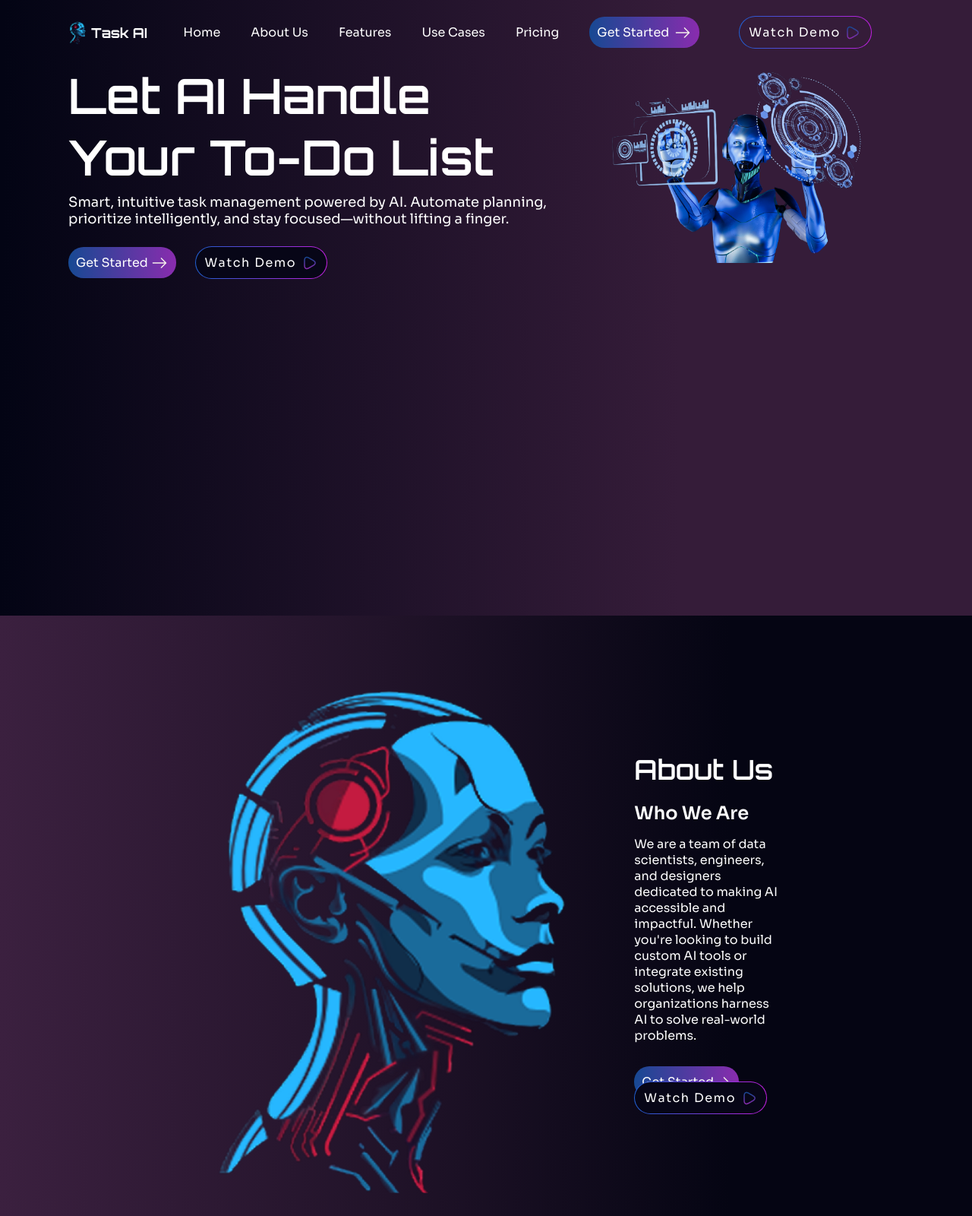
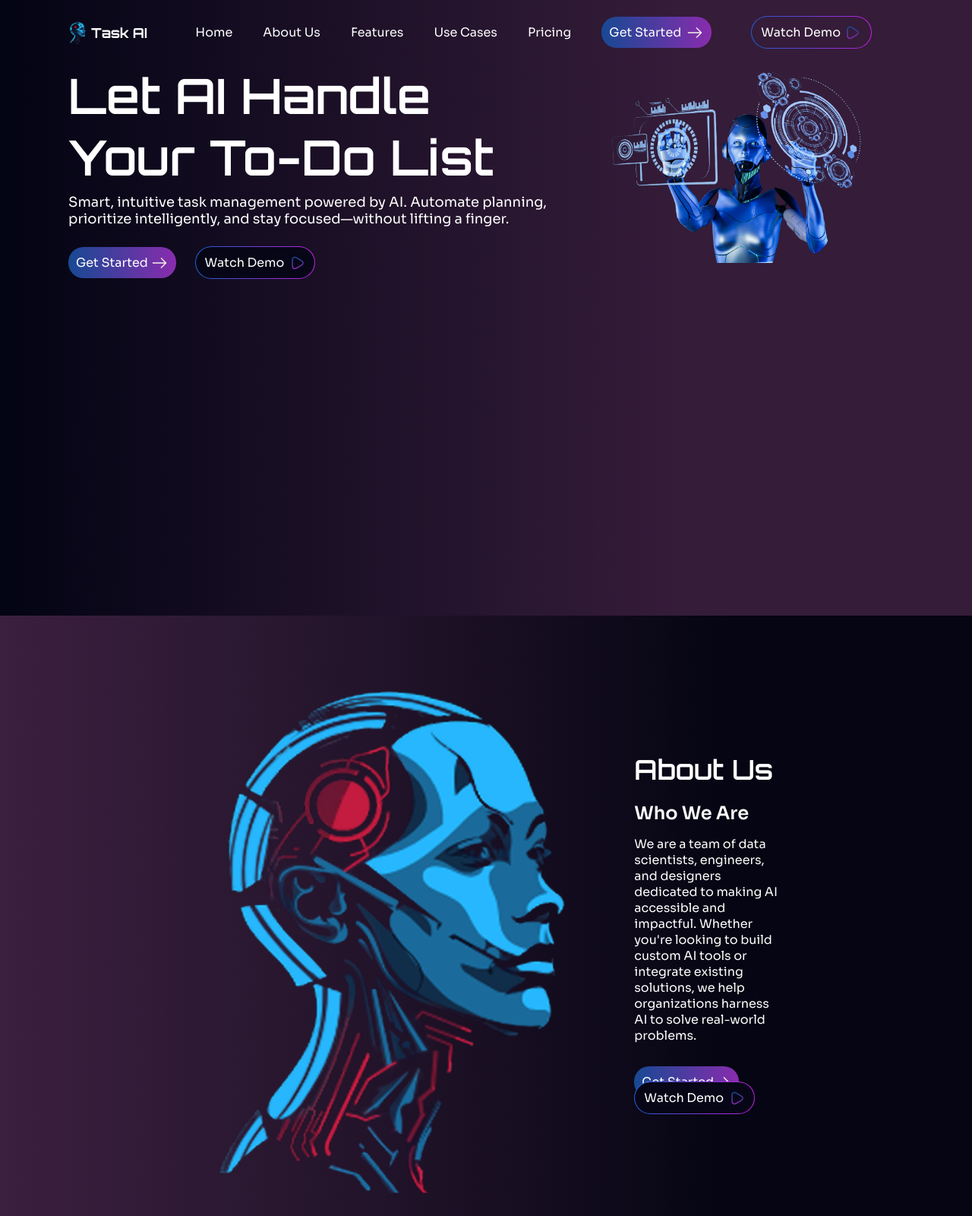
Before and after one commit to the-baddest-dev/AI-Management-system, a plain HTML site: page index.html in a window 1280 px wide. Shown: the top 1600 px of the page at 76% size. Drawn offline with Linux system fonts and the light colour scheme.

Commit message:
Remove letter-spacing from nav styles for improved readability

```diff
--- a/style.css
+++ b/style.css
@@ -110,8 +110,7 @@ nav{
   text-align: center;
   font-size: 16px;
   font-weight: 400;
-  letter-spacing: 0.1em;
-  cursor: pointer;
+  /* letter-spacing: 0.1em; */
   outline: none;
   border-radius: 9999px;
   text-decoration: none;
@@ -188,7 +187,7 @@ nav{
   text-align: center;
   font-size: 16px;
   font-weight: 400;
-  letter-spacing: 0.1em;
+  /* letter-spacing: 0.1em; */
   cursor: pointer;
   outline: none;
   border-radius: 9999px;
@@ -292,7 +291,7 @@ nav{
   font-size: 16px;
   font-weight: 400;
   color: #FFFFFF;
-  letter-spacing: 0.1em;
+  /* letter-spacing: 0.1em; */
   cursor: pointer;
   outline: none;
   border-radius: 9999px;
@@ -622,8 +621,7 @@ nav{
   padding-right: 10px;
 }
 
-/* .pricing-child:nth-child(1) a:nth-child(7),
-.pricing-child:nth-child(3) a:nth-child(7){
+/* .pricing-child:nth-child(1) a:nth-child(7){
   display: block;
   text-align: center;
   padding: 10px 0;
@@ -642,7 +640,6 @@ nav{
   linear-gradient(#140b22, #140b22),
   linear-gradient(90deg, #174993 0%, #892CAE 100%);
 
-  linear-gradient(90deg, #3b52ab 0%, #6d28d9 45%, #9333ea 75%, #7e22ce 100%);
   background-clip: border-box;
   background-clip: padding-box, border-box;
 
@@ -657,8 +654,6 @@ nav{
   font-size: 16px;
   font-weight: 300;
   color: #D9D0F0;
-  letter-spacing: 0.1em;
-  cursor: pointer;
   outline: none;
   border-radius: 9999px;
   text-decoration: none;
@@ -720,7 +715,7 @@ nav{
   font-size: 16px;
   font-weight: 300;
   color: #D9D0F0;
-  letter-spacing: 0.1em;
+  /* letter-spacing: 0.1em; */
   cursor: pointer;
   outline: none;
   border-radius: 9999px;
```
